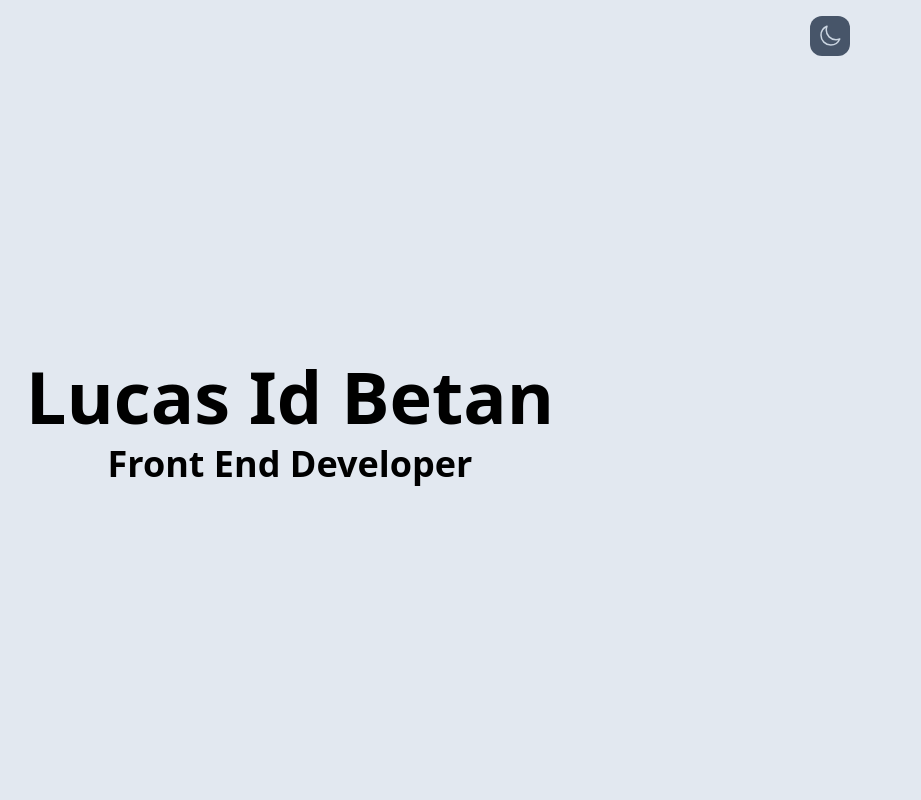
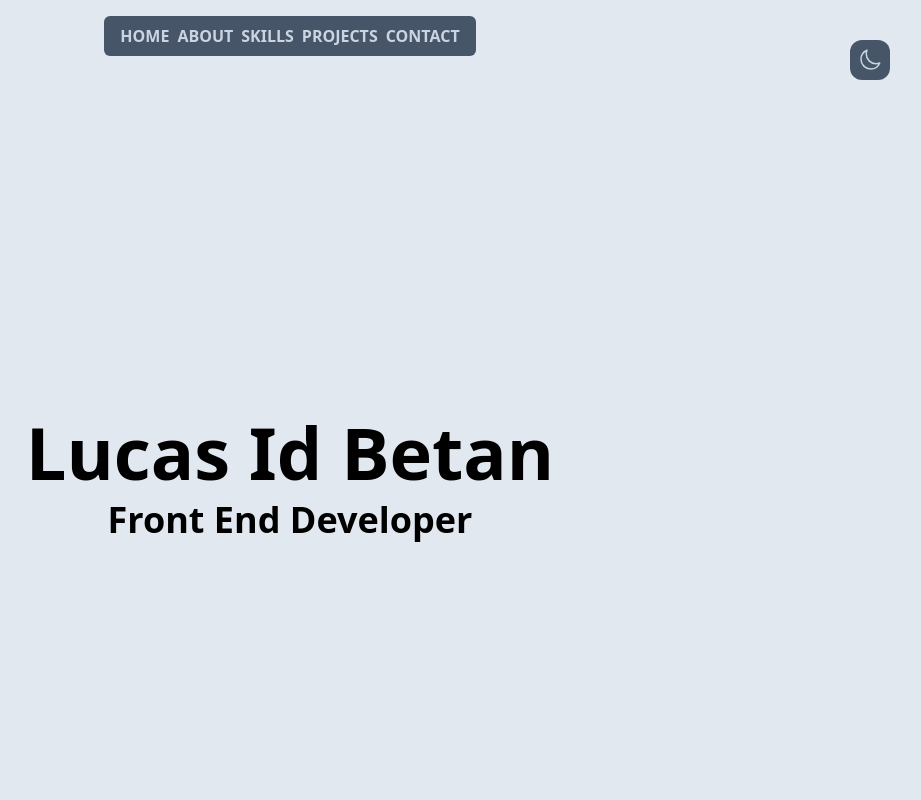
Before and after one commit to Lidbetan/Lucas-portfolio, a React (Vite) app: page / in a window 1280 px wide. Shown: the top 800 px of the page, without its empty margins (350-1271 px from the left). Built offline with nearby package versions, Linux system fonts and the light colour scheme; some icons are missing; a web font is replaced by a local one.

Commit message:
Added the navbar and the navigation

```diff
--- a/package.json
+++ b/package.json
@@ -15,7 +15,9 @@
     "bootstrap": "^5.3.2",
     "boxicons": "^2.1.4",
     "react": "^18.2.0",
-    "react-dom": "^18.2.0"
+    "react-dom": "^18.2.0",
+    "react-router-dom": "^6.20.0",
+    "react-router-hash-link": "^2.4.3"
   },
   "devDependencies": {
     "@types/react": "^18.2.15",
--- a/src/App.jsx
+++ b/src/App.jsx
@@ -9,7 +9,7 @@ import Portfolio from "./components/Portfolio/Portfolio"
 import Technologies from "./components/Technologies/Technologies"
 import ThemeContext from "./components/context/ThemeContext"
 import AboutMe from "./components/AboutMe"
-
+import NavComp from "./components/Navbar/NavComp"
 
 
 
@@ -24,13 +24,14 @@ function App() {
       <button
         type="button"
         onClick={handleThemeSwitch}
-        className="fixed p-2 z-10 right-20 top-4 bg-slate-600 dark:bg-slate-300 text-lg text-slate-300 dark:text-slate-600 rounded-xl"
+        className="fixed p-2 z-10 right-10 top-10 bg-slate-600 dark:bg-slate-300 text-lg text-slate-300 dark:text-slate-600 rounded-xl"
       >
         <DarkMode theme={theme} />
       </button>
 
       <div className=" flex flex-col items-center justify-center w-11/12 m-auto ">
-        {/* <NavComp/>  */}
+
+        <NavComp/>
         <Intro className="" />
         <AboutMe/>
         <Technologies/>
--- a/src/components/AboutMe.jsx
+++ b/src/components/AboutMe.jsx
@@ -1,7 +1,7 @@
 const AboutMe = () => {
   return (
-    <section id="aboutMe">
-      <div className="my-10 text-slate-900 dark:text-slate-300">
+    <section id="about">
+      <div className="my-10 text-slate-900 dark:text-slate-300 md:h-96">
         <h2 className="font-bold mb-9 text-2xl text-center uppercase ">
           About Me
         </h2>
--- a/src/components/Navbar/NavComp.jsx
+++ b/src/components/Navbar/NavComp.jsx
@@ -1,10 +1,54 @@
+import { NavHashLink } from "react-router-hash-link";
 
 const NavComp = () => {
   return (
     <div>
+      <nav className="bg-slate-600 dark:bg-slate-300 px-4 mt-4 rounded-md">
+        <ul className="grid grid-rows-2 grid-cols-3 md:flex justify-center gap-2 py-2 uppercase font-semibold">
+          <NavHashLink
+            className="text-slate-300 dark:text-slate-900 "
+            smooth
+            activeClassName="selected"
+            to="/#"
+          >
+            Home
+          </NavHashLink>
+          <NavHashLink
+            className=" text-slate-300 dark:text-slate-900"
+            smooth
+            activeClassName="selected"
+            to="/#about"
+          >
+            About
+          </NavHashLink>
+          <NavHashLink
+            className=" text-slate-300 dark:text-slate-900"
+            smooth
+            activeClassName="selected"
+            to="/#skills"
+          >
+            Skills
+          </NavHashLink>
+          <NavHashLink
+            className=" text-slate-300 dark:text-slate-900"
+            smooth
+            activeClassName="selected"
+            to="/#projects"
+          >
+            Projects
+          </NavHashLink>
+          <NavHashLink
+            className=" text-slate-300 dark:text-slate-900"
+            smooth
+            activeClassName="selected"
+            to="/#"
+          >
+            Contact
+          </NavHashLink>
+        </ul>
+      </nav>
+    </div>
+  );
+};
 
-    </div>
-  )
-}
-
-export default NavComp
+export default NavComp;
--- a/src/components/Portfolio/Portfolio.jsx
+++ b/src/components/Portfolio/Portfolio.jsx
@@ -1,11 +1,10 @@
-import React from "react";
 import portfolio from "../../data/portfolio";
 import PortfolioItem from "./PortfolioItem";
 
 const Portfolio = () => {
   return (
     <>
-      <div className="my-10">
+      <section className="my-14" id="projects">
         <h2 className="font-bold mb-20 text-2xl text-center uppercase text-slate-900 dark:text-slate-300">
           My projects
         </h2>
@@ -22,7 +21,7 @@ const Portfolio = () => {
             ))}
           </div>
         </div>
-      </div>
+      </section>
     </>
   );
 };
--- a/src/components/Technologies/Technologies.jsx
+++ b/src/components/Technologies/Technologies.jsx
@@ -3,12 +3,12 @@ import Technology from "./Technology";
 const Technologies = () => {
   return (
     <>
-      <div className="">
+      <section className= "my-20" id="skills">
         <h2 className="font-bold mb-9 text-2xl text-center uppercase text-slate-900 dark:text-slate-300">
           skills
         </h2>
         <Technology />
-      </div>
+      </section>
     </>
   );
 };
--- a/src/main.jsx
+++ b/src/main.jsx
@@ -1,13 +1,16 @@
-import './styles/tailwind.css'
-import React from 'react'
-import ReactDOM from 'react-dom/client'
-import App from './App.jsx'
-import ThemeContextProvider from "./components/context/ThemeContextProvider.jsx"
+import "./styles/tailwind.css";
+import React from "react";
+import ReactDOM from "react-dom/client";
+import App from "./App.jsx";
+import ThemeContextProvider from "./components/context/ThemeContextProvider.jsx";
+import { BrowserRouter } from "react-router-dom";
 
-ReactDOM.createRoot(document.getElementById('root')).render(
+ReactDOM.createRoot(document.getElementById("root")).render(
   <React.StrictMode>
-    <ThemeContextProvider>
-      <App />
-    </ThemeContextProvider>
-  </React.StrictMode>,
-)
+    <BrowserRouter>
+      <ThemeContextProvider>
+        <App />
+      </ThemeContextProvider>
+    </BrowserRouter>
+  </React.StrictMode>
+);
```
Also changed, not shown: src/styles/styles.css (line endings or trailing spaces), 1 other file (tests, documents, lock files or other folders).
